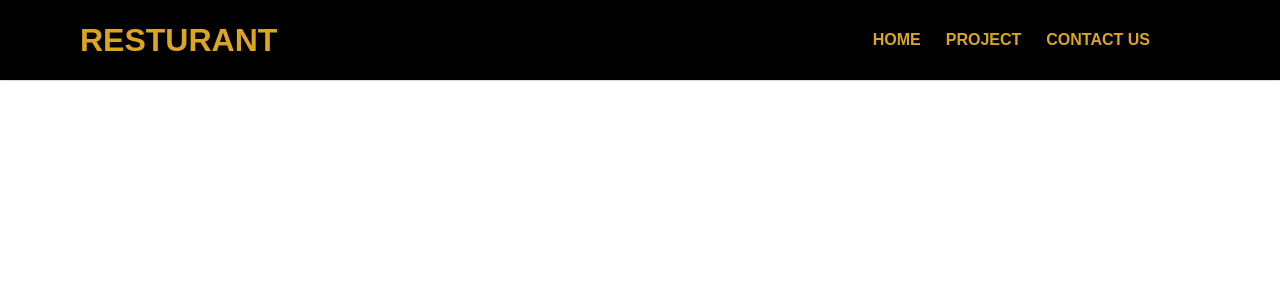
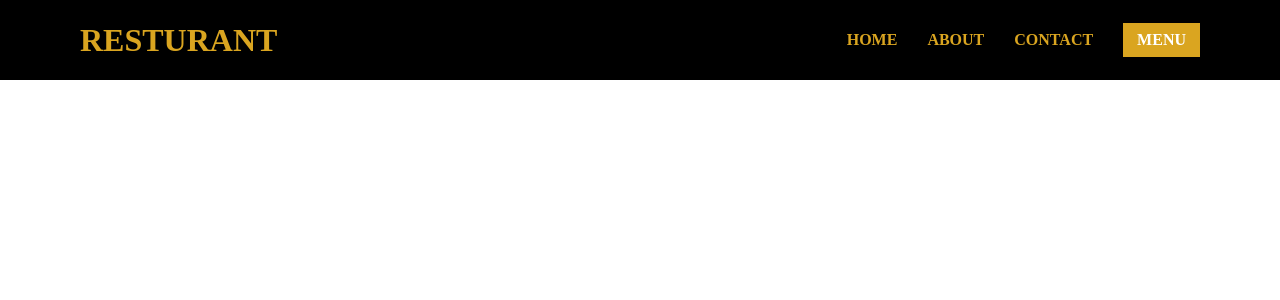
Before and after one commit to MusadiqueMuslim1997/todoapp, a React (Vite) app: page / in a window 1280 px wide. Shown: the top 300 px of the page. Built offline with nearby package versions, Linux system fonts and the light colour scheme.

Commit message:
add new navbar

```diff
--- a/src/components/NavBar.jsx
+++ b/src/components/NavBar.jsx
@@ -3,45 +3,24 @@ import React, { useState } from 'react';
 import './Style.css'; // Ensure you have a CSS file for styling
 
 const NavBar = () => {
-  const [isChecked, setIsChecked] = useState(false);
 
-  const handleToggle = () => {
-    setIsChecked(!isChecked);
-  };
 
   return (
-    <nav>
-      <div className="logo">Resturant</div>
-      <input
-        type="checkbox"
-        id="check"
-        checked={isChecked}
-        onChange={handleToggle}
-        style={{ display: 'none' }} // Hide the checkbox itself
-      />
-      <label
-        htmlFor="check"
-        className="exit"
-        onClick={() => setIsChecked(false)}
-      >
-        <i className="fa-solid fa-xmark"></i>
-      </label>
-      <label
-        htmlFor="check"
-        className="check"
-        onClick={() => setIsChecked(true)}
-      >
-        <i className="fa-solid fa-bars"></i>
-      </label>
+   <>
+   <header>
+  <div className="logo">Resturant</div>
+<div className="list">
+  <ul>
+    <li>Home</li>
+    <li>About</li>
+    <li>Contact</li>
+    <li className='items'>Menu</li>
 
-      <div className=  {`ul ${isChecked ? 'show' : ''}`} id="ul">
-        <ul>
-          <li>Home</li>
-          <li>Project</li>
-          <li> Contact Us </li>
-        </ul>
-      </div>
-    </nav>
+  </ul>
+</div>
+   </header>
+
+   </>
   );
 };
 
--- a/src/components/Style.css
+++ b/src/components/Style.css
@@ -1,15 +1,12 @@
-* {
+*{
+    margin: 0px;
     padding: 0px;
-    margin: 0px;
     box-sizing: border-box;
-    font-family: sans-serif;
 }
-
-
-nav {
+header{
     width: 100%;
     height: 80px;
-    /* padding: 0px 80px; */
+    padding: 20px 80px;
     display: flex;
     align-items: center;
     justify-content: space-between;
@@ -17,104 +14,42 @@ nav {
     position: fixed;
     top: 0;
     z-index: 1;
-    box-shadow: rgba(0, 0, 0, 0.02) 0px 1px 3px 0px, rgba(27, 31, 35, 0.15) 0px 0px 0px 1px;
-    padding: 20px 80px;
 }
+.logo{
 
-.logo {
-    font-size: 2rem;
-    font-weight: bolder;
-    color: goldenrod;
-    text-transform: uppercase;
+  text-align: center;
+  display: flex;
+  align-items: center;
+  justify-content: center;
+  font-size: 2rem;
+  color: goldenrod;
+  font-weight: bolder;
+  text-transform: uppercase;
 }
+.list{
+    width: 70%;
+    display: flex;
+    align-items: center;
 
-
-
-.ul {
-    padding-right: 50px;
 }
-
-nav>.ul>ul {
+.list ul{
+    width: 100%;
     display: flex;
     align-items: center;
     justify-content: right;
+    gap: 30px;
+
+}
+.list ul li{
+    color: goldenrod;
+    font-size: 1rem;
+    text-transform: uppercase;
+    font-weight: bold;
     list-style: none;
-    gap: 25px;
 }
-
-nav>.ul>ul>li{
-    text-decoration: none;
-    color: goldenrod;
-    text-transform: uppercase;
-    font-size: 1rem;
-    font-weight: bolder;
+.items{
+    padding: 8px 14px;
+    background-color: goldenrod;
+    color: white !important;
     cursor: pointer;
 }
-
-.ul>ul>li>a:hover {
-    color: goldenrod;
-
-}
-
-.active {
-
-    padding: 5px 10px;
-    color: white !important;
-}
-
-.bar {
-    color: white;
-    display: none;
-
-}
-
-#check {
-    display: none;
-}
-
-.check {
-
-    padding-right: 80px;
-    font-size: 1.5rem;
-    color: black;
-    width: 40px;
-    height: 40px;
-    border-radius: 50%;
-    background-color: silver;
-    padding: 5px;
-    display: flex;
-    align-items: center;
-    justify-content: center;
-    margin-right: 50px;
-    cursor: pointer;
-    display: none;
-}
-
-.check:hover {
-
-   background-color: #b8b8b8;
-
-}
-
-.exit {
-    padding-right: 80px;
-    font-size: 1.5rem;
-    color: black;
-    width: 40px;
-    height: 40px;
-    border-radius: 50%;
-    background-color: silver;
-    padding: 5px;
-    display: flex;
-    align-items: center;
-    justify-content: center;
-    margin-right: 50px;
-    cursor: pointer;
-    display: none;
-
-}
-.exit:hover {
-
-    background-color: #b8b8b8;
-
-}
```
